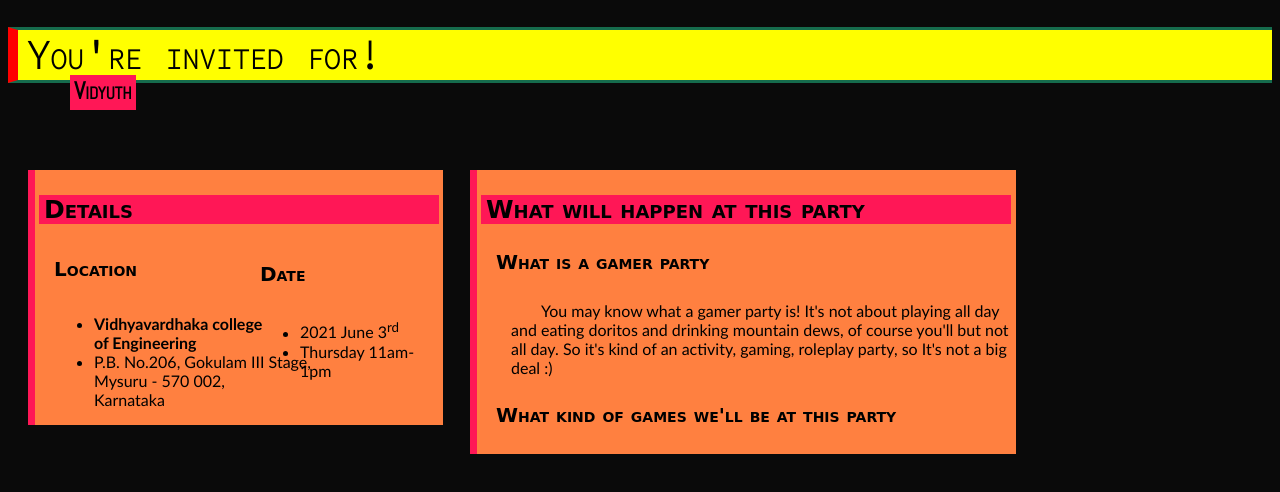
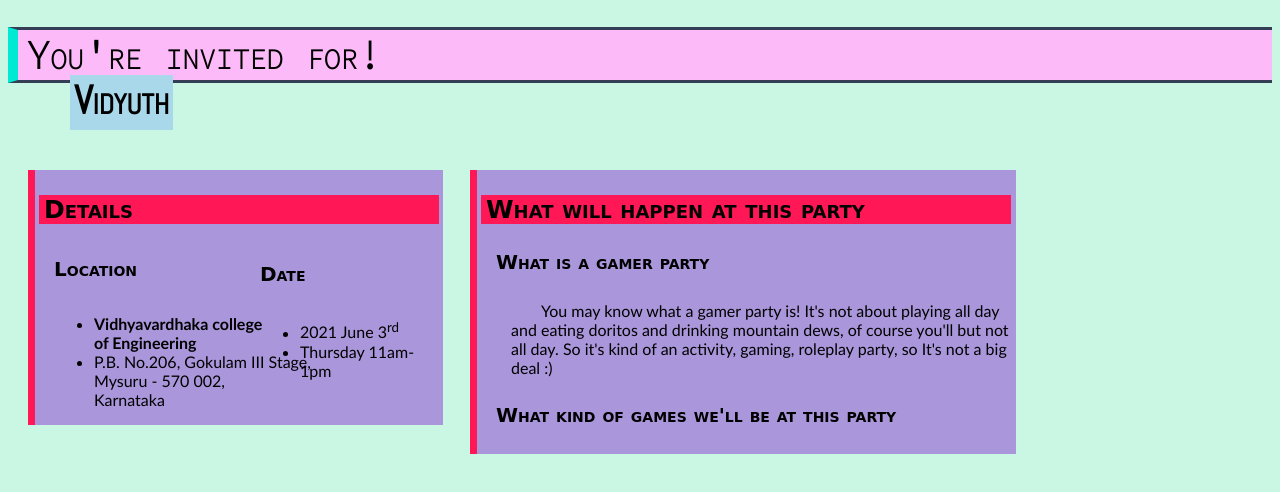
Before and after one commit to naika98/invitation, a plain HTML site: page index.html in a window 1280 px wide. Drawn offline with Linux system fonts and the light colour scheme.

Commit message:
update 2
update 2

```diff
--- a/style.css
+++ b/style.css
@@ -1,12 +1,12 @@
 body{
-                background-color: #0A0A0A;
+                background-color: #caf7e3;
             }
             .invite{
-                border-left: 10px solid rgb(255, 0, 0);
-                border-top: 3px solid rgb(22, 108, 77);
-                border-bottom: 3px solid rgb(22, 108, 77);
+                border-left: 10px solid #00ead3;
+                border-top: 3px solid #343f56;
+                border-bottom: 3px solid #343f56;
                 text-indent: 8px;
-                background-color:rgb(255,255,0);
+                background-color:#fdbaf8;
                 font-family: Source Code Pro;
                 font-variant: small-caps;
                 font-size: 40px;
@@ -17,16 +17,22 @@ body{
                 top: 55px;
                 left: 70px;
                 font-variant: small-caps;
-                background-color: rgb(255, 23, 86);
+                background-color: #a8d8ea;
                 padding: 0px 4px 4px 4px;
             }
+
+             .where2{
+                font-size: 40px;
+             }
+
+
             .details-div{
                 margin-left: 20px;
                 margin-top: 60px;
                 border-left: 7px solid rgb(255, 23, 86);
                 padding-left: 4px;
                 padding-right: 4px;
-                background-color: rgb(255, 128, 64);
+                background-color: #aa96da;
                 width: 400px;
                 position: fixed;
             }
@@ -56,7 +62,7 @@ body{
                 margin-top: 60px;
                 border-left: 7px solid rgb(255, 23, 86);
                 padding-left: 4px;
-                background-color: rgb(255, 128, 64);
+                background-color:#aa96da;
                 width: 530px;
                 position: fixed;
                 left: 450px;
```
